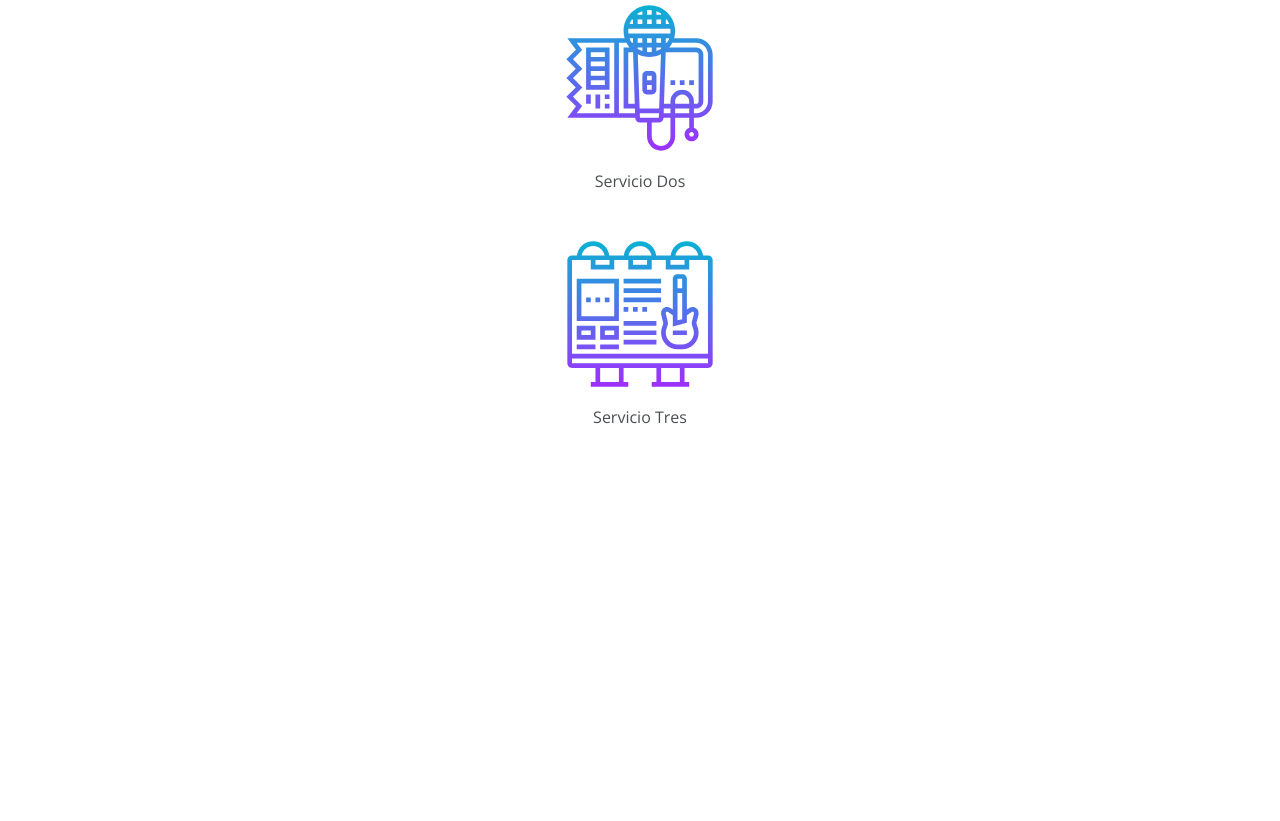
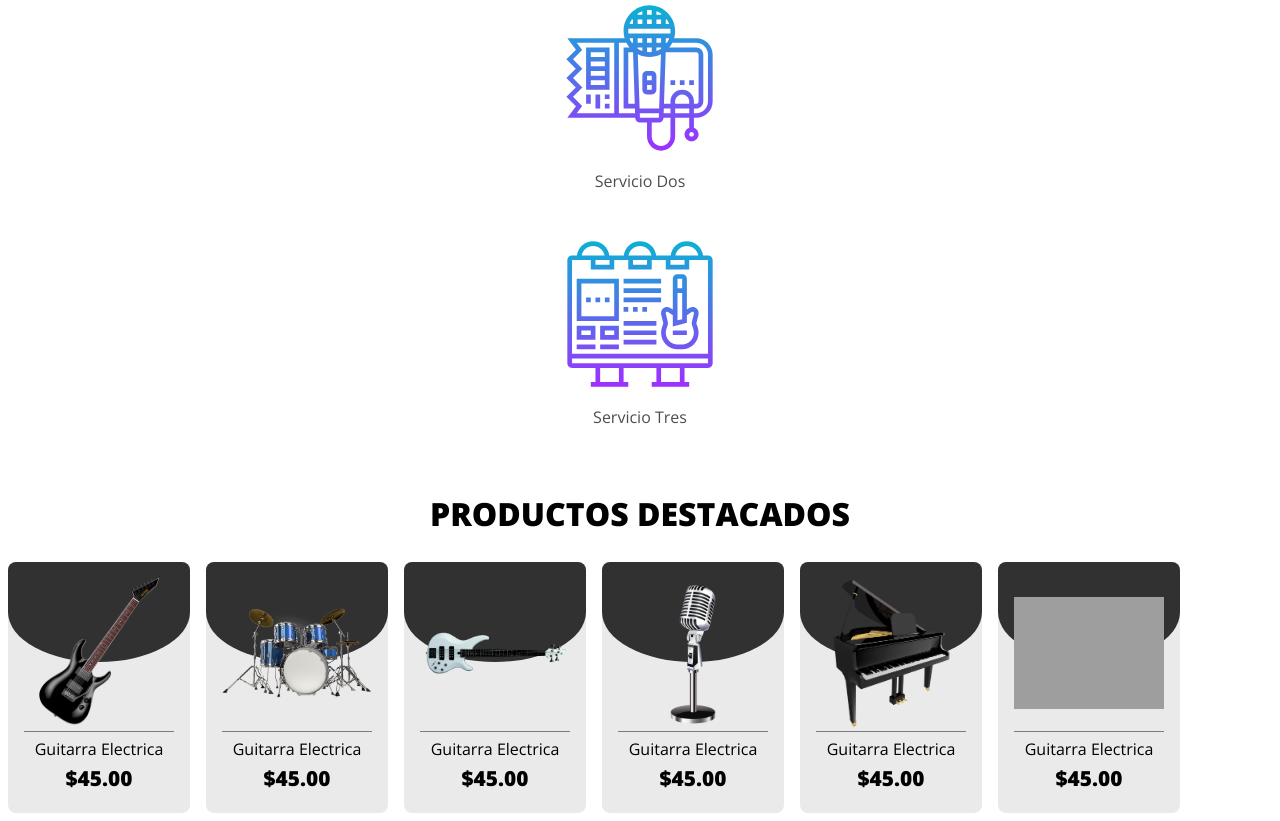
Before and after one commit to fabianC02/Store-Music, a plain HTML site: page index.html in a window 1280 px wide. Shown: the part 1936-2757 px from the top of the page. Before the commit the page ends 2410 px from the top, so only its background shows below. Drawn offline with nearby package versions, Linux system fonts and the light colour scheme; grey boxes are pictures that could not be loaded; some icons are missing.

Commit message:
cards Produtcs

```diff
--- a/index.html
+++ b/index.html
@@ -101,8 +101,9 @@
         </section>
 
         <section class="services-container">
-            <div class="container-wrapper">
-                <div>
+            <div class="content-wrapper">
+
+                <div class="services-container-main">
                     <h1 class="services-title">Servicios</h1>
 
                     <div class="services">
@@ -122,9 +123,116 @@
                             <p>Servicio Tres</p>
                         </div>
                     </div>
+                </div>
 
+            </div>
+        </section>
+
+        <section class="featured-products-contain">
+
+            <div class="content-wrapper">
+                <div class="featured-products">
+
+                    <h1 class="featured-products-title">PRODUCTOS DESTACADOS</h1>
+
+                    <div class="featured-products-slider">
+
+                        <div class="featured-products-item">
+
+                            <div class="product-shadow"></div>
+
+                            <div class="feature-products-img">
+                                <img src="images/products/guitar.png" alt="">
+                            </div>
+
+                            <div class="feature-products-description">
+                                <p class="name-product">Guitarra Electrica</p>
+                                <p class="products-price">$45.00</p>
+                            </div>
+
+
+                        </div>
+
+                        <div class="featured-products-item">
+
+                            <div class="product-shadow"></div>
+
+                            <div class="feature-products-img">
+                                <img src="images/products/drumm.png" alt="">
+                            </div>
+
+                            <div class="feature-products-description">
+                                <p class="name-product">Guitarra Electrica</p>
+                                <p class="products-price">$45.00</p>
+                            </div>
+                        </div>
+
+                        <div class="featured-products-item">
+
+                            <div class="product-shadow"></div>
+
+                            <div class="feature-products-img">
+                                <img src="images/products/bass.png" alt="">
+                            </div>
+
+                            <div class="feature-products-description">
+                                <p class="name-product">Guitarra Electrica</p>
+                                <p class="products-price">$45.00</p>
+                            </div>
+
+                        </div>
+
+                        <div class="featured-products-item">
+
+                            <div class="product-shadow"></div>
+
+                            <div class="feature-products-img">
+                                <img src="images/products/microphone.png" alt="">
+                            </div>
+
+                            <div class="feature-products-description">
+                                <p class="name-product">Guitarra Electrica</p>
+                                <p class="products-price">$45.00</p>
+                            </div>
+
+                        </div>
+
+                        <div class="featured-products-item">
+
+                            <div class="product-shadow"></div>
+
+                            <div class="feature-products-img">
+                                <img src="images/products/piano.png" alt="">
+                            </div>
+
+                            <div class="feature-products-description">
+                                <p class="name-product">Guitarra Electrica</p>
+                                <p class="products-price">$45.00</p>
+                            </div>
+
+                        </div>
+
+                        <div class="featured-products-item">
+
+                            <div class="product-shadow"></div>
+
+                            <div class="feature-products-img">
+                                <img src="images/products/violin.png" alt="">
+                            </div>
+
+                            <div class="feature-products-description">
+                                <p class="name-product">Guitarra Electrica</p>
+                                <p class="products-price">$45.00</p>
+                            </div>
+                        </div>
+
+                    </div>
                 </div>
             </div>
+
+
+
+
         </section>
 
     </main>
--- a/styles/styles.css
+++ b/styles/styles.css
@@ -280,6 +280,11 @@ body{
   border-radius: 50%;
 }
 
+
+.services-container-main{
+  margin: auto;
+}
+
 .services{
   width: 100%;
 }
@@ -302,3 +307,69 @@ body{
   .services-item p{
     color: var(--text-color);
   }
+
+
+  .featured-products{
+    width: 100%;
+  }
+
+  .featured-products-title{
+    text-align: center;
+  }
+
+  .featured-products-slider{
+    display: flex;
+    overflow: hidden;
+  }
+
+
+
+  .featured-products-item{
+    border-radius: 0.5em;
+    overflow: hidden;
+    padding: 1em;
+    width: 150px;
+    background: rgba(224, 224, 224, 0.671);
+    margin: 0.5em;
+    flex-shrink: 0;
+    position: relative;
+  }
+
+  .product-shadow{
+    content: "";
+    display: block;
+    height: 100px;
+    width: 100%;
+    background: rgb(49, 49, 49);
+    border-radius: 0 0 50% 50%;
+    position: absolute;
+    top: 0;
+    right: 0;
+    left: 0;
+  }
+
+  .feature-products-img{
+    position: relative;
+    border-bottom: 0.5px solid rgba(71, 71, 71, 0.678);
+  }
+
+  .feature-products-img img{
+    width: 100%;
+    height: 150px;
+    object-fit: contain;
+  }
+
+  .feature-products-description{
+    text-align: center;
+  }
+
+  .name-product{
+    margin: 0.5em;
+    padding: 0;
+  }
+
+  .products-price{
+    font-size: 1.3em;
+    font-weight: bold;
+    margin: 0.3em;
+  }
```
Also changed, not shown: images/products/bass.jpeg (added), images/products/bass.png (added), images/products/drum.jpeg (added), images/products/drumm.png (added), images/products/guitar.jpeg (added), images/products/guitar.png (added), images/products/microphone.jpeg (added), images/products/microphone.png (added), images/products/parlant.jpeg (added), images/products/piano.jpeg (added), images/products/piano.png (added), 2 other files.
